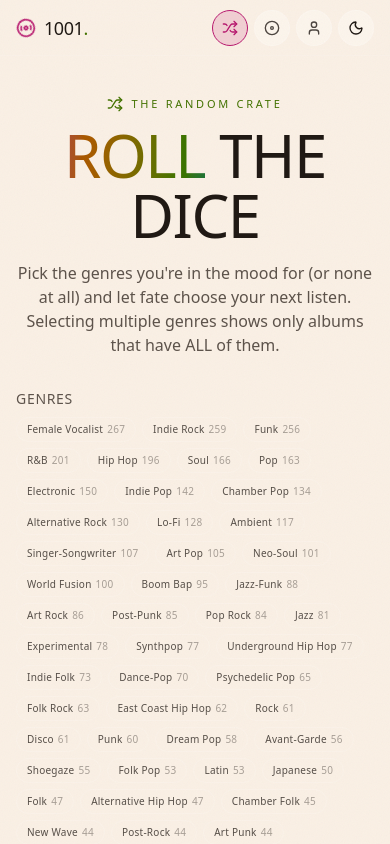
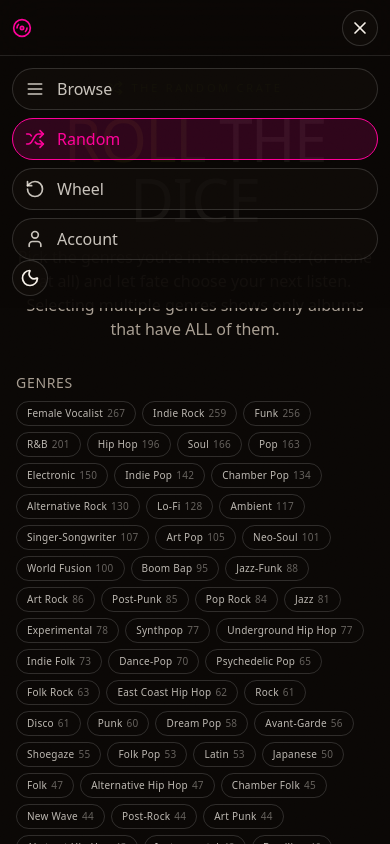
Before and after one commit to DreamySora/1001albums-TLBYD, a Next.js app: page /random in a window 390 px wide. Both pictures are taken after a click on the button "Open menu". Shown: the top 844 px of the page. Built offline with nearby package versions, Linux system fonts and the light colour scheme.

Commit message:
Mobile update

```diff
--- a/src/app/account/page.tsx
+++ b/src/app/account/page.tsx
@@ -30,7 +30,7 @@
     <div className="flex min-h-screen flex-col bg-background">
       <TopNav active="account" />
 
-      <main className="mx-auto w-full max-w-5xl flex-1 px-4 py-8 sm:px-6">
+      <main className="mx-auto w-full max-w-5xl flex-1 px-4 pt-20 pb-8 sm:px-6">
         <div className="flex items-center gap-2 font-mono-funk text-[11px] tracking-[0.25em] text-cyan">
           <Disc3 className="size-4" /> YOUR PERSONAL CRATE
         </div>
--- a/src/app/globals.css
+++ b/src/app/globals.css
@@ -250,3 +250,19 @@
 *::-webkit-scrollbar-thumb:hover { background: oklch(0.62 0.27 355 / 0.7); background-clip: padding-box; }
 
 .scrollbar-funky::-webkit-scrollbar-thumb { background: oklch(0.9 0.22 125 / 0.5); background-clip: padding-box; }
+
+/* Safe area utilities for mobile */
+.safe-top { padding-top: env(safe-area-inset-top); }
+.safe-bottom { padding-bottom: env(safe-area-inset-bottom); }
+.safe-left { padding-left: env(safe-area-inset-left); }
+.safe-right { padding-right: env(safe-area-inset-right); }
+.safe-area-inset { padding: env(safe-area-inset-top) env(safe-area-inset-right) env(safe-area-inset-bottom) env(safe-area-inset-left); }
+
+/* Reduced motion */
+@media (prefers-reduced-motion: reduce) {
+  *, *::before, *::after {
+    animation-duration: 0.01ms !important;
+    animation-iteration-count: 1 !important;
+    transition-duration: 0.01ms !important;
+  }
+}
--- a/src/app/page.tsx
+++ b/src/app/page.tsx
@@ -311,14 +311,15 @@
     <AnimatePresence>
       {show && (
         <motion.button
-          initial={{ opacity: 0, scale: 0.6 }}
-          animate={{ opacity: 1, scale: 1 }}
-          exit={{ opacity: 0, scale: 0.6 }}
+          initial={{ opacity: 0, scale: 0.6, y: 20 }}
+          animate={{ opacity: 1, scale: 1, y: 0 }}
+          exit={{ opacity: 0, scale: 0.6, y: 20 }}
           onClick={() => window.scrollTo({ top: 0, behavior: "smooth" })}
-          className="fixed bottom-6 right-6 z-50 flex size-11 items-center justify-center rounded-full bg-hotpink text-black shadow-lg transition hover:scale-110 glow-pink"
+          className="fixed bottom-4 right-4 z-50 flex size-9 items-center justify-center rounded-full bg-hotpink text-black shadow-lg transition hover:scale-105 glow-pink sm:bottom-6 sm:right-6 sm:size-11 pb-safe"
           aria-label="Back to top"
+          style={{ paddingBottom: "env(safe-area-inset-bottom, 0px)" }}
         >
-          <ArrowUp className="size-5" />
+          <ArrowUp className="size-4 sm:size-5" />
         </motion.button>
       )}
     </AnimatePresence>
--- a/src/app/random/page.tsx
+++ b/src/app/random/page.tsx
@@ -52,7 +52,7 @@
   return (
     <div className="flex min-h-screen flex-col bg-background">
       <TopNav active="random" />
-      <main className="mx-auto flex w-full max-w-5xl flex-1 flex-col items-center px-4 py-10 sm:px-6">
+      <main className="mx-auto flex w-full max-w-5xl flex-1 flex-col items-center px-4 pt-20 pb-10 sm:px-6">
         <motion.div
           initial={{ opacity: 0, y: -10 }}
           animate={{ opacity: 1, y: 0 }}
--- a/src/app/wheel/page.tsx
+++ b/src/app/wheel/page.tsx
@@ -57,7 +57,7 @@
     <div className="flex min-h-screen flex-col bg-background">
       <TopNav active="wheel" />
 
-      <main className="mx-auto flex w-full max-w-6xl flex-1 flex-col items-center px-4 py-8 sm:px-6">
+      <main className="mx-auto flex w-full max-w-6xl flex-1 flex-col items-center px-4 pt-20 pb-8 sm:px-6">
         <div className="flex items-center gap-2 font-mono-funk text-[11px] tracking-[0.25em] text-amber">
           <Disc3 className="size-4" /> SPIN THE WHEEL
         </div>
--- a/src/components/top-nav.tsx
+++ b/src/components/top-nav.tsx
@@ -1,59 +1,88 @@
 "use client";
 
 import { useTheme } from "next-themes";
-import { Disc3, Shuffle, Disc, User, Sun, Moon } from "lucide-react";
+import { motion, AnimatePresence } from "framer-motion";
+import { Sun, Moon, Menu, X, Disc3, Shuffle, RotateCcw, User } from "lucide-react";
+import Link from "next/link";
 import { Tooltip, TooltipTrigger, TooltipContent } from "@/components/ui/tooltip";
-import { useEffect, useState } from "react";
+import { useState } from "react";
 
-export function ThemeToggle() {
+export function TopNav({ active }: { active: "home" | "random" | "wheel" | "account" }) {
   const { theme, setTheme } = useTheme();
-  const [mounted, setMounted] = useState(false);
-  useEffect(() => {
-    // eslint-disable-next-line react-hooks/set-state-in-effect
-    setMounted(true);
-  }, []);
-  const isDark = theme === "dark";
+  const [mobileOpen, setMobileOpen] = useState(false);
+
+  return (
+    <nav className="fixed top-0 left-0 right-0 z-50 h-14 bg-background/90 backdrop-blur-xl border-b border-white/10">
+      <div className="mx-auto flex h-full max-w-[1800px] items-center justify-between px-3 sm:px-5">
+        <Link href="/" className="flex items-center gap-2 font-display text-lg uppercase tracking-tight text-foreground" aria-label="Home">
+          <Disc3 className="size-5 text-hotpink" />
+          <span className="hidden sm:inline">1001.</span>
+        </Link>
+
+        {/* Desktop nav */}
+        <div className="hidden md:flex items-center gap-1">
+          <NavLink href="/" label="Browse" active={active === "home"}><Menu className="size-4" /></NavLink>
+          <NavLink href="/random" label="Random" active={active === "random"}><Shuffle className="size-4" /></NavLink>
+          <NavLink href="/wheel" label="Wheel" active={active === "wheel"}><RotateCcw className="size-4" /></NavLink>
+          <NavLink href="/account" label="Account" active={active === "account"}><User className="size-4" /></NavLink>
+          <ThemeToggle />
+        </div>
+
+        {/* Mobile menu button */}
+        <button
+          className="md:hidden flex size-9 items-center justify-center rounded-full border border-white/15 bg-card/60 text-foreground transition hover:border-hotpink"
+          onClick={() => setMobileOpen(!mobileOpen)}
+          aria-label={mobileOpen ? "Close menu" : "Open menu"}
+          aria-expanded={mobileOpen}
+        >
+          {mobileOpen ? <X className="size-5" /> : <Menu className="size-5" />}
+        </button>
+      </div>
+
+      {/* Mobile drawer */}
+      <AnimatePresence>
+        {mobileOpen && (
+          <motion.div
+            initial={{ opacity: 0, height: 0 }}
+            animate={{ opacity: 1, height: "auto" }}
+            exit={{ opacity: 0, height: 0 }}
+            className="md:hidden border-t border-white/10 bg-background/95 backdrop-blur-xl py-3 px-3"
+          >
+            <div className="flex flex-col gap-2">
+              <NavLink href="/" label="Browse" active={active === "home"} className="justify-start px-3 py-2 text-base"><Menu className="size-5 mr-3" /> Browse</NavLink>
+              <NavLink href="/random" label="Random" active={active === "random"} className="justify-start px-3 py-2 text-base"><Shuffle className="size-5 mr-3" /> Random</NavLink>
+              <NavLink href="/wheel" label="Wheel" active={active === "wheel"} className="justify-start px-3 py-2 text-base"><RotateCcw className="size-5 mr-3" /> Wheel</NavLink>
+              <NavLink href="/account" label="Account" active={active === "account"} className="justify-start px-3 py-2 text-base"><User className="size-5 mr-3" /> Account</NavLink>
+            </div>
+            <ThemeToggle className="mt-2 mb-1" />
+          </motion.div>
+        )}
+      </AnimatePresence>
+    </nav>
+  );
+}
+
+function ThemeToggle() {
+  const { theme, setTheme } = useTheme();
   return (
     <Tooltip>
       <TooltipTrigger asChild>
         <button
-          onClick={() => setTheme(isDark ? "light" : "dark")}
-          className="flex size-9 items-center justify-center rounded-full border border-white/15 bg-card/60 transition hover:border-amber hover:text-amber"
-          aria-label="Toggle theme"
+          onClick={() => setTheme(theme === "dark" ? "light" : "dark")}
+          className="flex size-9 items-center justify-center rounded-full border border-white/15 bg-card/60 text-foreground transition hover:border-hotpink hover:text-hotpink"
+          aria-label={theme === "dark" ? "Switch to light mode" : "Switch to dark mode"}
         >
-          {mounted && isDark ? <Sun className="size-4" /> : <Moon className="size-4" />}
+          <AnimatePresence mode="wait">
+            {theme === "dark" ? (
+              <motion.span key="moon" initial={{ rotate: -90, opacity: 0 }} animate={{ rotate: 0, opacity: 1 }} exit={{ rotate: 90, opacity: 0 }}><Moon className="size-5" /></motion.span>
+            ) : (
+              <motion.span key="sun" initial={{ rotate: 90, opacity: 0 }} animate={{ rotate: 0, opacity: 1 }} exit={{ rotate: -90, opacity: 0 }}><Sun className="size-5" /></motion.span>
+            )}
+          </AnimatePresence>
         </button>
       </TooltipTrigger>
-      <TooltipContent side="bottom">{mounted ? (isDark ? "Light mode" : "Dark mode") : "Theme"}</TooltipContent>
+      <TooltipContent side="bottom">{theme === "dark" ? "Light mode" : "Dark mode"}</TooltipContent>
     </Tooltip>
-  );
-}
-
-export function TopNav({ active }: { active?: "home" | "random" | "wheel" | "account" }) {
-  return (
-    <nav className="sticky top-0 z-50 flex h-14 items-center justify-between border-b border-white/10 bg-background/85 px-4 backdrop-blur-xl sm:px-6">
-      <a href="/" className="flex items-center gap-2">
-        <Disc3 className="size-5 animate-[spin_6s_linear_infinite] text-hotpink" />
-        <span className="font-display text-lg tracking-tight uppercase">
-          1001<span className="text-lime">.</span>
-        </span>
-        <span className="hidden font-mono-funk text-[10px] tracking-[0.2em] text-muted-foreground sm:inline">
-          ALBUMS BEFORE YOU DIE
-        </span>
-      </a>
-      <div className="flex items-center gap-1.5 sm:gap-2">
-        <NavLink href="/random" label="Random" active={active === "random"}>
-          <Shuffle className="size-4" />
-        </NavLink>
-        <NavLink href="/wheel" label="Wheel" active={active === "wheel"}>
-          <Disc className="size-4" />
-        </NavLink>
-        <NavLink href="/account" label="Account" active={active === "account"}>
-          <User className="size-4" />
-        </NavLink>
-        <ThemeToggle />
-      </div>
-    </nav>
   );
 }
 
@@ -62,26 +91,29 @@
   label,
   active,
   children,
+  className = "",
 }: {
   href: string;
   label: string;
   active?: boolean;
   children: React.ReactNode;
+  className?: string;
 }) {
   return (
     <Tooltip>
       <TooltipTrigger asChild>
-        <a
+        <Link
           href={href}
-          className={`flex size-9 items-center justify-center rounded-full border transition ${
+          className={`flex items-center justify-center rounded-full border transition ${
             active
               ? "border-hotpink bg-hotpink/15 text-hotpink"
               : "border-white/15 bg-card/60 text-foreground/80 hover:border-hotpink hover:text-hotpink"
-          }`}
+          } ${className}`}
           aria-label={label}
+          aria-current={active ? "page" : undefined}
         >
           {children}
-        </a>
+        </Link>
       </TooltipTrigger>
       <TooltipContent side="bottom">{label}</TooltipContent>
     </Tooltip>
```
Also changed, not shown: src/components/filter-bar.tsx (+35 -36 lines).
